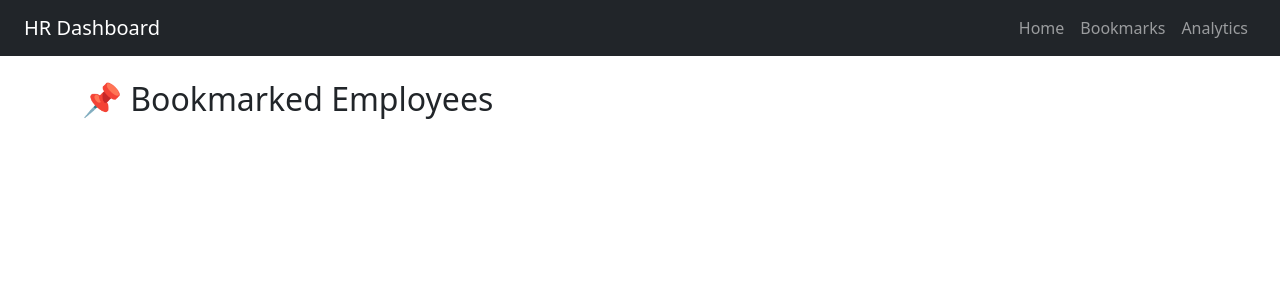
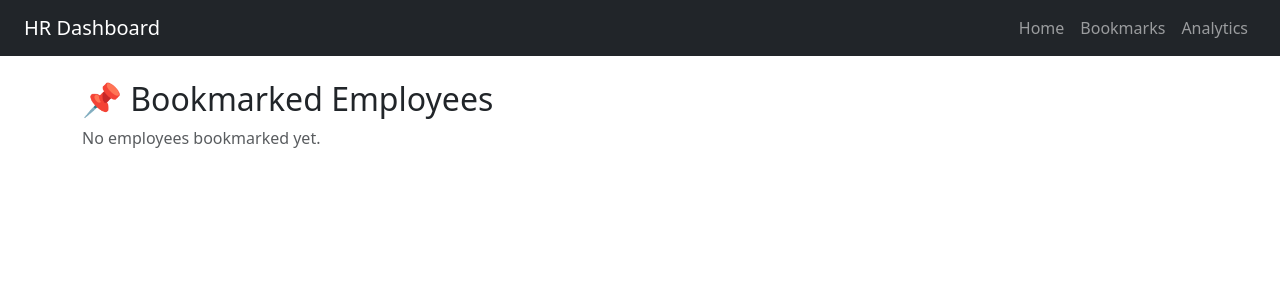
Before and after one commit to suchir-cyber/HR, a Next.js app in the folder hr-dashboard/: page /bookmarks in a window 1280 px wide. Shown: the top 300 px of the page. Built offline with nearby package versions, Linux system fonts and the light colour scheme.

Commit message:
completed the bookmarks section

```diff
--- a/hr-dashboard/src/app/bookmarks/page.tsx
+++ b/hr-dashboard/src/app/bookmarks/page.tsx
@@ -1,13 +1,24 @@
 'use client';
 import { useBookmarksStore } from '../../store/bookmarkStore';
 import RatingStars from '../../components/RatingStars';
+import { useState } from 'react';
 
 export default function Bookmarks() {
   const { bookmarks, removeBookmark } = useBookmarksStore();
+  const [message, setMessage] = useState('');
+
+  const handleAction = (type, name) => {
+    setMessage(`${name} has been ${type}ed successfully.`);
+    setTimeout(() => setMessage(''), 2500);
+  };
 
   return (
     <div className="container py-4">
       <h2>📌 Bookmarked Employees</h2>
+      {message && <div className="alert alert-info">{message}</div>}
+      {bookmarks.length === 0 ? (
+        <p className="text-muted">No employees bookmarked yet.</p>
+      ) : (
         <div className="row">
           {bookmarks.map(user => (
             <div className="col-md-4 mb-3" key={user.id}>
@@ -17,8 +28,8 @@ export default function Bookmarks() {
                   <p>{user.email}</p>
                   <RatingStars rating={user.rating} />
                   <div className="mt-2 d-flex gap-2">
-                  <button className="btn btn-success btn-sm">Promote</button>
-                  <button className="btn btn-primary btn-sm">Assign</button>
+                    <button className="btn btn-success btn-sm" onClick={() => handleAction('promot', user.firstName)}>Promote</button>
+                    <button className="btn btn-primary btn-sm" onClick={() => handleAction('assign', user.firstName)}>Assign</button>
                     <button className="btn btn-danger btn-sm" onClick={() => removeBookmark(user.id)}>Remove</button>
                   </div>
                 </div>
@@ -26,6 +37,7 @@ export default function Bookmarks() {
             </div>
           ))}
         </div>
+      )}
     </div>
   );
 }
```
Lines whose indentation alone changed are shown as unchanged.
